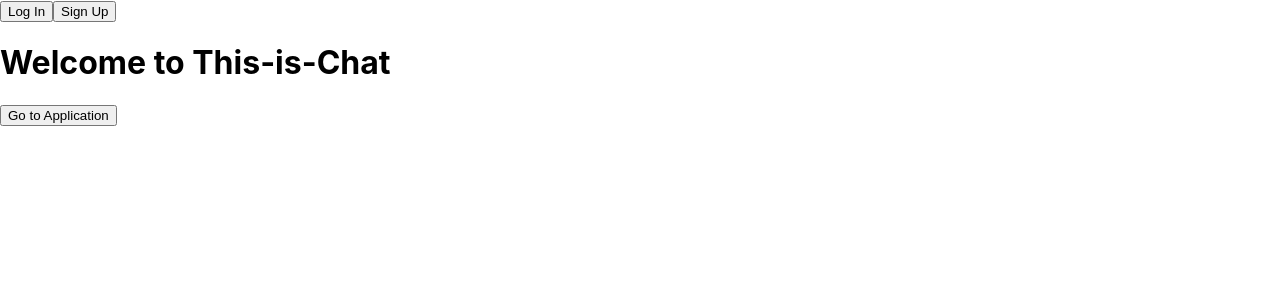
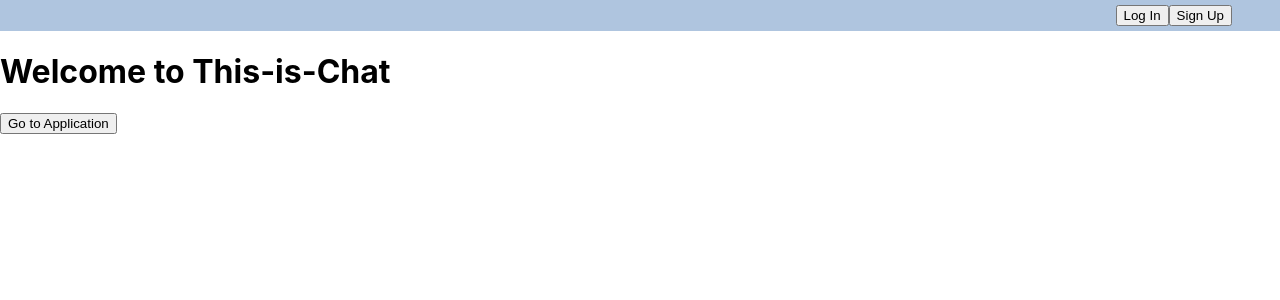
Before and after one commit to vedala/this-is-chat-fe, a React (Create React App) app: page / in a window 1280 px wide. Shown: the top 300 px of the page. Built offline with nearby package versions, Linux system fonts and the light colour scheme; no server answers.

Commit message:
Add NavBar css

```diff
--- a/src/App.css
+++ b/src/App.css
@@ -22,7 +22,7 @@ html, body, #root {
 }
 
 .App-header {
-  background-color: #282c34;
+  background-color: #4d6085;
   font-size: calc(10px + 2vmin);
   color: white;
   flex-shrink: 0;
@@ -64,8 +64,8 @@ html, body, #root {
 }
 
 .input-form {
-  background: rgba(0, 0, 0, 0.15);
-  padding: 0.5rem 6rem;
+  background: #afc5df;
+  padding: 0.75rem 6rem;
   box-sizing: border-box;
   margin-bottom: 1rem;
   display: flex;
@@ -95,3 +95,18 @@ html, body, #root {
   align-self: flex-start;
   background: #eaeaea;
 }
+
+/*
+** Navbar
+*/
+
+.navbar {
+  display: flex;
+  justify-content: right;
+  padding: 0.3rem 3rem;
+  background: #afc5df;
+}
+
+.logged-in-user {
+  margin-right: 1rem;
+}
```
